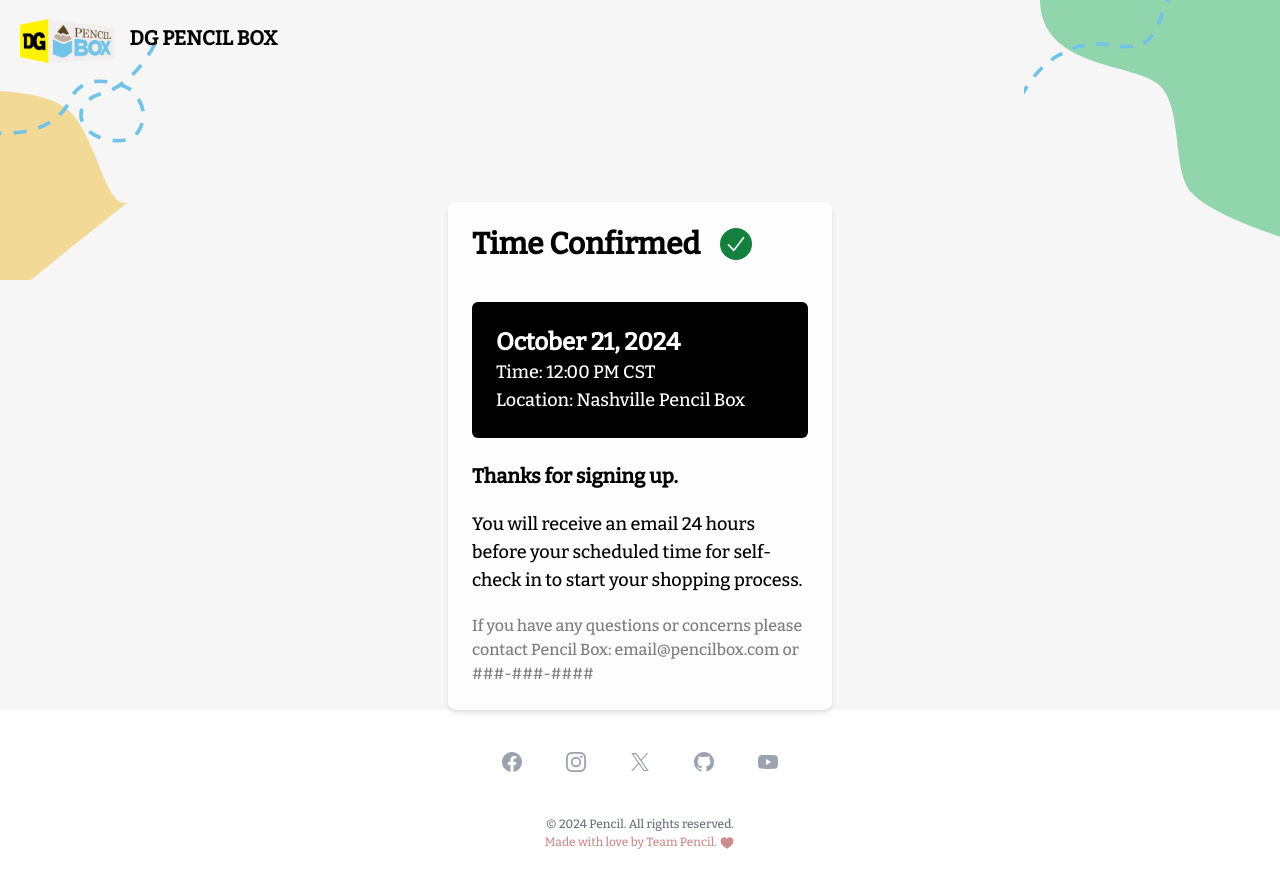
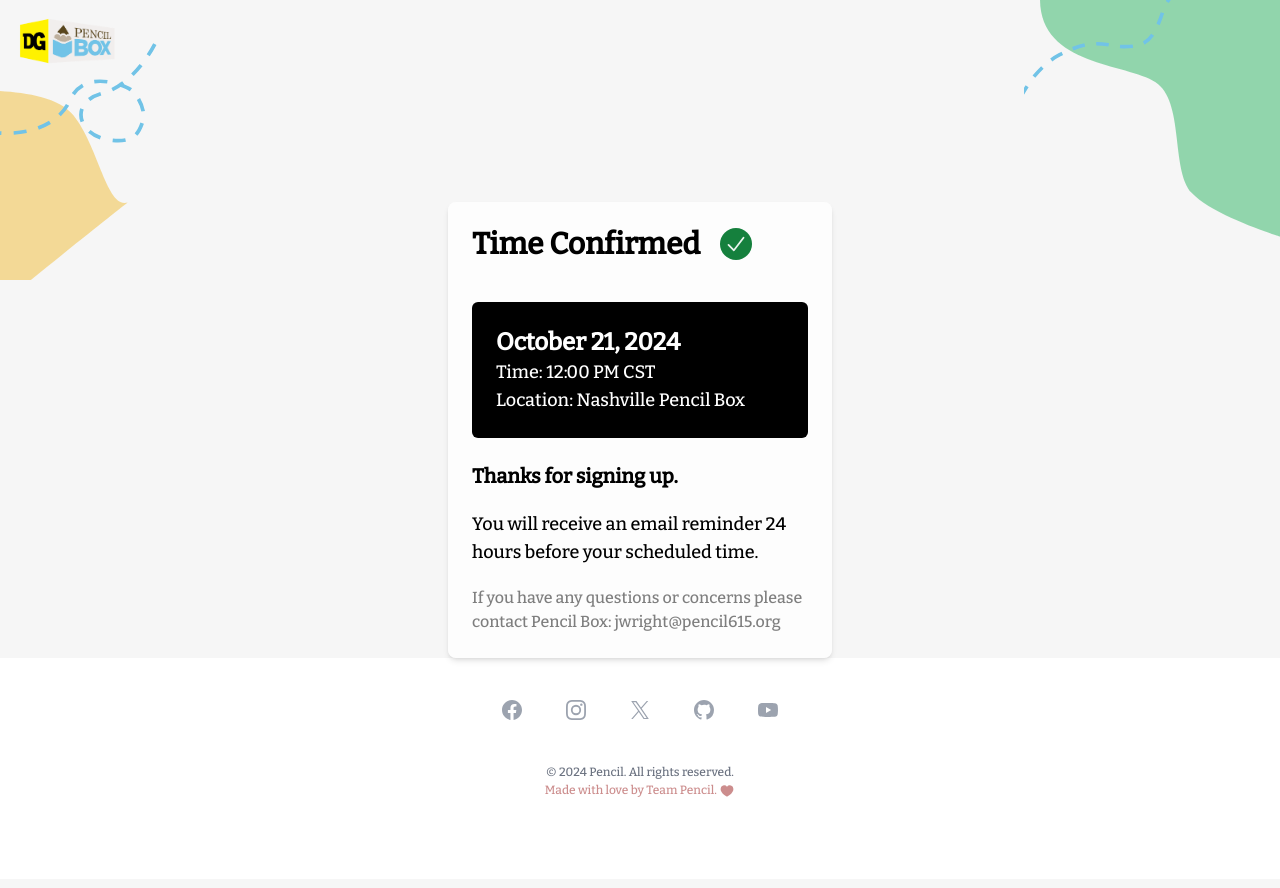
Before and after one commit to Pencil-For-Schools/pencil-tech-ui, a Next.js app: page /register-to-shop in a window 1280 px wide. Both pictures are taken after typing "name@example.com" into the empty fields and a click on the button "Confirm". Shown: the top 888 px of the page. Built offline with nearby package versions, Linux system fonts and the light colour scheme.

Commit message:
fix text

```diff
--- a/src/app/layout.js
+++ b/src/app/layout.js
@@ -25,13 +25,6 @@ export default function RootLayout({ children }) {
               alt="A cartoon pencil"
               className="h-[50px] pr-3 relative z-[1000]"
             />
-            <div className="text-left">
-              {/* Doubled the font size */}
-              <h1 className="text-black font-bold text-xl pt-2 relative z-[1000] ">
-                DG PENCIL BOX
-              </h1>{" "}
-              {/* Doubled the font size */}
-            </div>
           </div>
         </Link>
         <div>
--- a/src/components/Confirmed/index.js
+++ b/src/components/Confirmed/index.js
@@ -3,10 +3,9 @@ import React from "react";
 
 // TODO: GET THE RIGHT DATA FOR THIS
 const constantData = {
-  email: "email@pencilbox.com",
-  phoneNumber: "###-###-####",
+  email: "jwright@pencil615.org",
   questionOrConcern: "If you have any questions or concerns please contact Pencil Box:",
-  reminder: "You will receive an email 24 hours before your scheduled time for self-check in to start your shopping process.",
+  reminder: "You will receive an email reminder 24 hours before your scheduled time.",
   thanks: "Thanks for signing up.",
 }
 
@@ -30,8 +29,7 @@ export default function ConfirmedDetailsComp({ scheduleItem }) {
         <p className="font-semibold text-xl pb-5">{constantData.thanks}</p>
         <p className="font-medium text-lg pb-5">{constantData.reminder}</p>
         <p className="text-black/50 font-light">
-          {constantData.questionOrConcern} {constantData.email} or{" "}
-          {constantData.phoneNumber}
+          {constantData.questionOrConcern} <a href={`mailto:${constantData.email}`}>{constantData.email}</a>
         </p>
       </div>
     </>
--- a/src/components/inventory/InventoryList.js
+++ b/src/components/inventory/InventoryList.js
@@ -131,13 +131,6 @@ export default function InventoryList() {
                 alt="A cartoon pencil"
                 className="h-[40px] pr-3"
               />
-              <div className="text-left">
-                {/* Doubled the font size */}
-                <h1 className="text-black font-bold text-lg pt-2">
-                  DG PENCIL BOX
-                </h1>{" "}
-                {/* Doubled the font size */}
-              </div>
             </div>
             {/* <div>Welcome, NAME!</div> */}
           </div>
```
Also changed, not shown: 1 other file (tests, documents, lock files or other folders).
